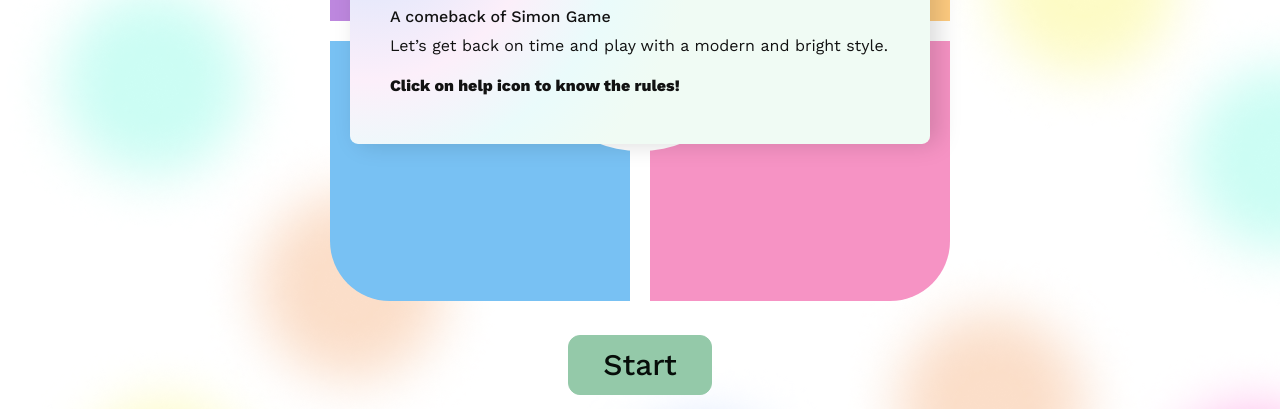
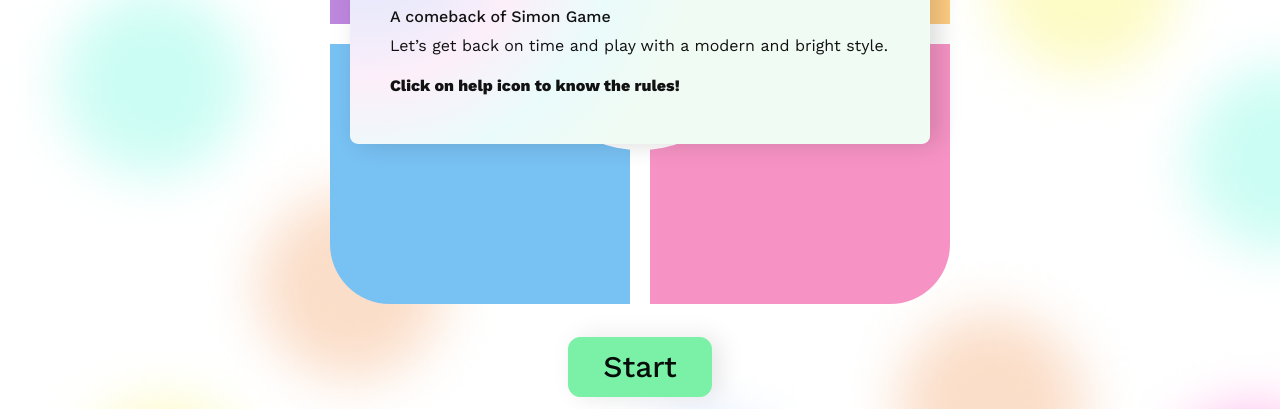
Before and after one commit to JuliaLavagnini/Simon-Game, a plain HTML site: page index.html in a window 1280 px wide. Shown: the part 391-800 px from the top of the page. Drawn offline with nearby package versions, Linux system fonts and the light colour scheme.

Commit message:
Update centre colors and dimensions

```diff
--- a/style.css
+++ b/style.css
@@ -105,6 +105,7 @@
     display: flex;
     align-items: center;
     justify-content: center;
+    flex-direction: column;
 }
 
 #simon div{
@@ -121,7 +122,8 @@
   font-size: 10rem;
   font-weight: 800;
   border-radius: 50%;
-  line-height: 34vh;
+  line-height: 29vh;
+  z-index: 0;
 }
 
 .startBtn{
@@ -130,13 +132,14 @@
     border-radius: 12px;
     font-size: 30px;
     font-weight: 500;
-    background: #94C9A9;
+    background: #7BF1A8;
     color: #070E0A;
-    border: 1px solid #94C9A9;
+    border: 1px solid #7BF1A8;
+    box-shadow: 8px 0px 25px rgba(0, 0, 0, 0.1);
 }
 
 
-.btn:hover{
+.startBtn:hover{
     background: #376D4E;
     color: #FFF0F5;
     border: 1px solid #376D4E;
```
